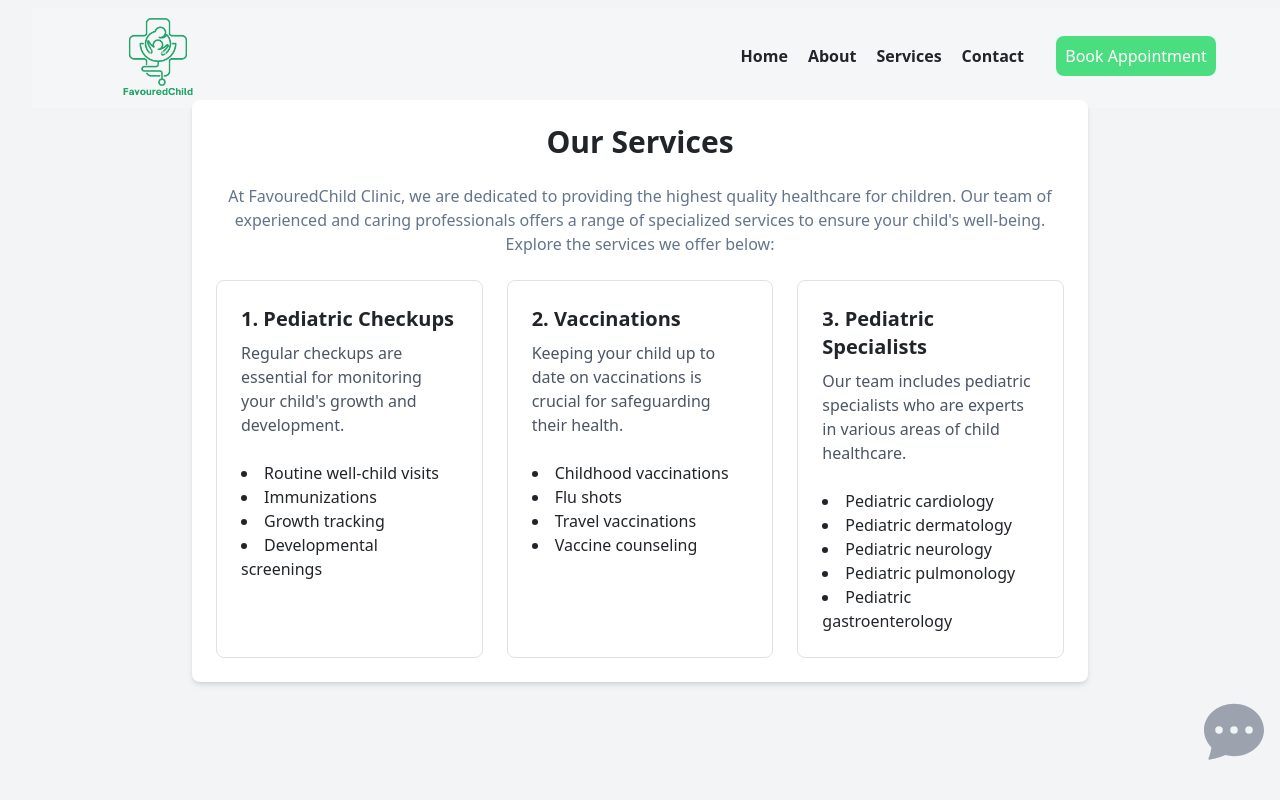
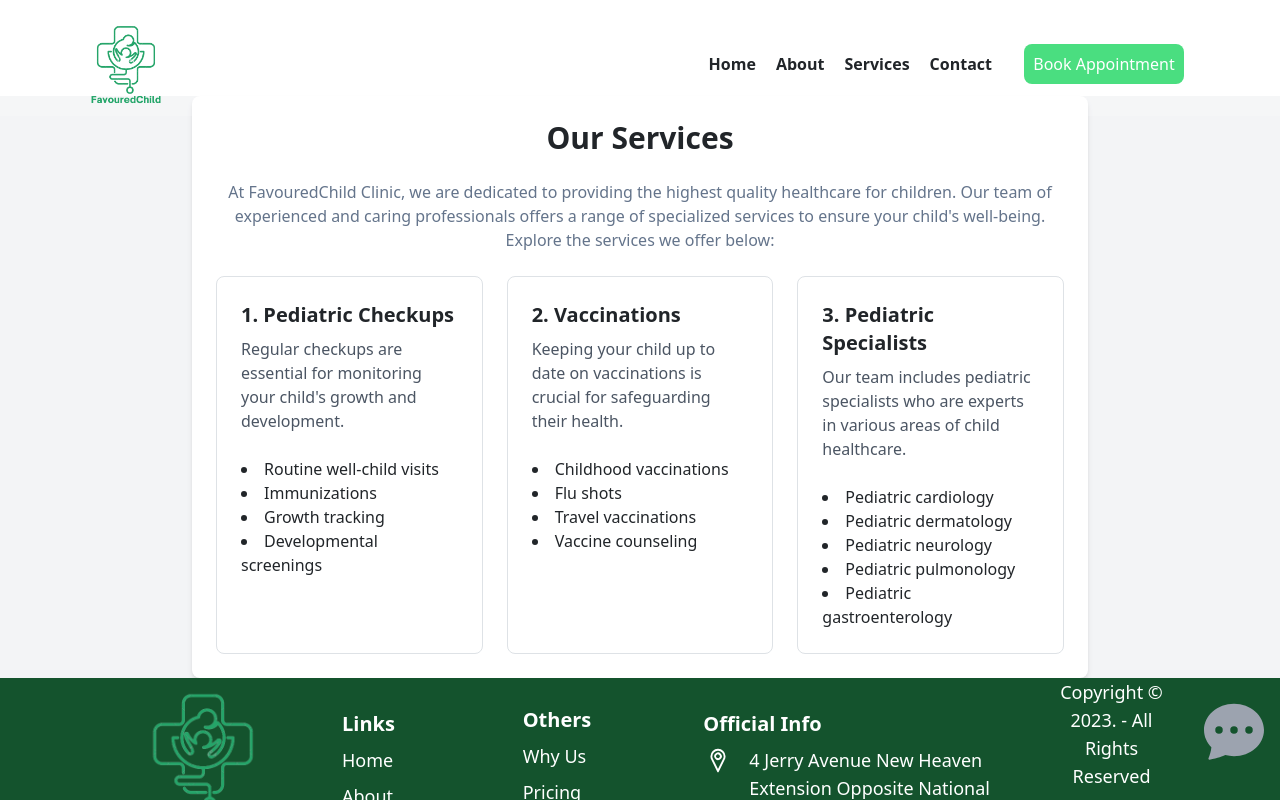
Before and after one commit to Favour-ag/favouredChildCliniProjectNew, a React (Vite) app: page /servicesPage in a window 1280 px wide. Shown: the top 800 px of the page. Built offline with nearby package versions, Linux system fonts and the light colour scheme.

Commit message:
Updated AboutPage

```diff
--- a/src/components/pages/ServicesPage.jsx
+++ b/src/components/pages/ServicesPage.jsx
@@ -8,8 +8,8 @@ function App() {
   return (
     <>
 
-    <div className="bg-gray-100 min-h-screen p-8 lg:pt-16">
-    <div className='mt-[-32px] lg:mt-[-60px]'>
+    <div className="bg-gray-100 w-full">
+    <div className='absolute top-3'>
     <Navbar />
     </div>
       <div className="max-w-4xl mx-auto bg-white p-4 rounded-lg shadow-md lg:p-12 mt-24">
```
